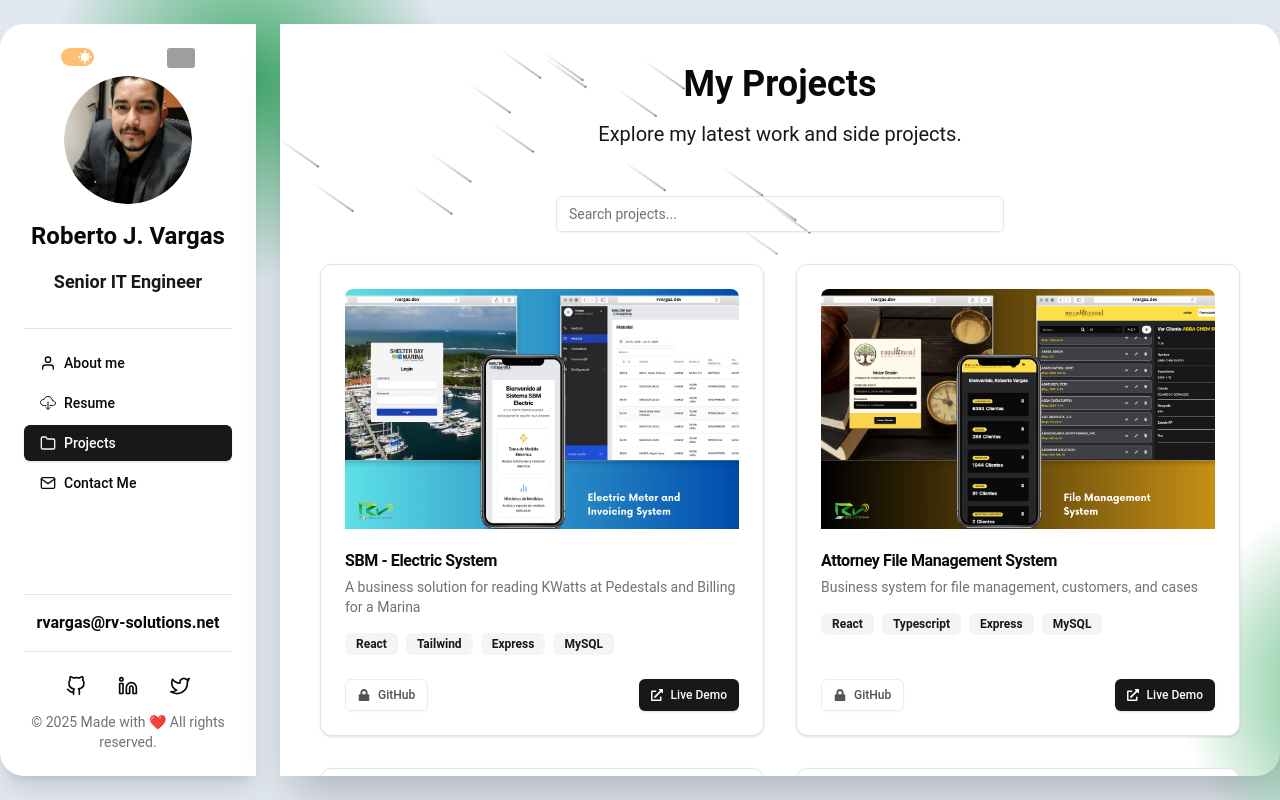
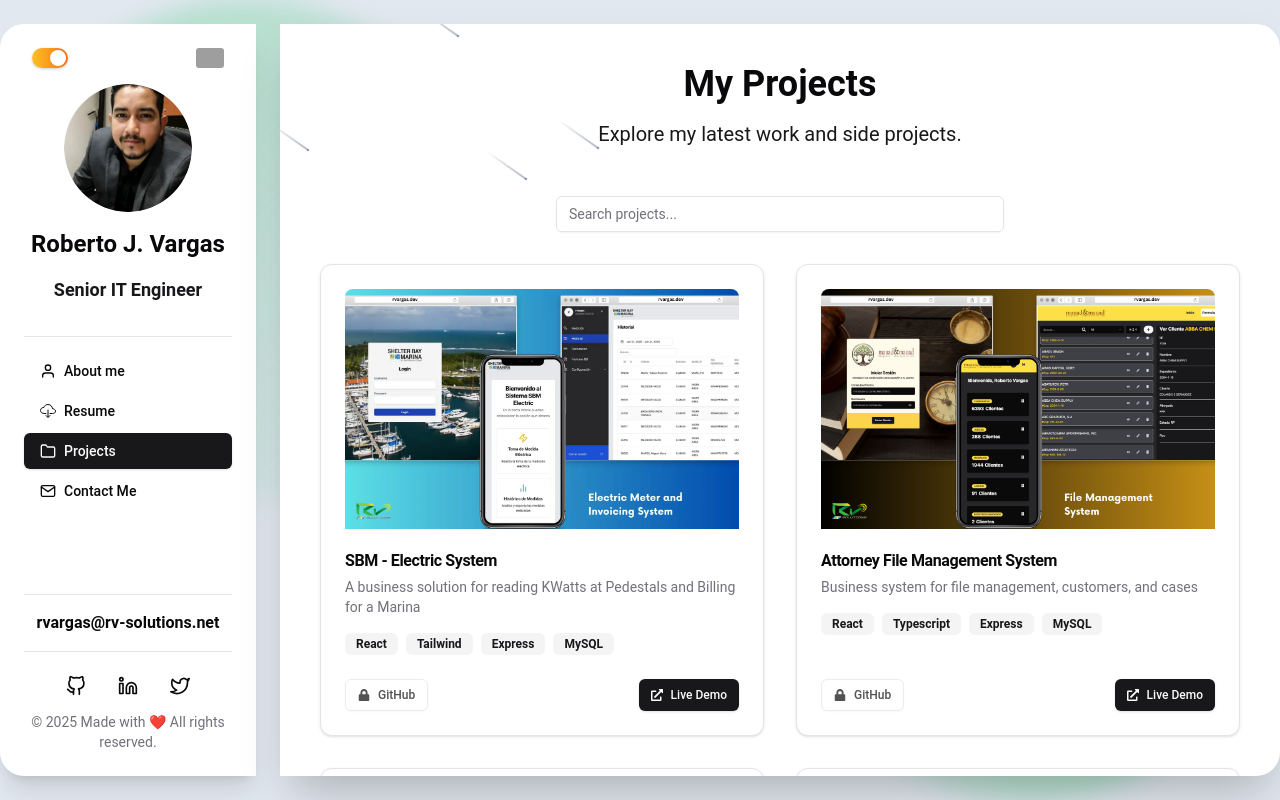
Before and after one commit to RVSolutionsplus507/rvargas-portfolio-v2, a React (Vite) app: page /projects in a window 1280 px wide. Built offline with nearby package versions, Linux system fonts and the light colour scheme; grey boxes are pictures that could not be loaded.

Commit message:
bugfix: Fixing issue with the gradients and darkmode toggle button

```diff
--- a/index.html
+++ b/index.html
@@ -15,8 +15,8 @@
     />
     <meta name="author" content="Roberto Vargas" />
 
-     <!-- Security headers -->
-  <meta http-equiv="Content-Security-Policy" content="default-src 'self'; script-src 'self' 'unsafe-inline'; style-src 'self' 'unsafe-inline'; img-src 'self' data: https://upload.wikimedia.org; connect-src 'self'; font-src 'self'; frame-src 'self';">
+    <!-- Security headers -->
+  <meta http-equiv="Content-Security-Policy" content="default-src 'self'; script-src 'self' 'unsafe-inline'; style-src 'self' 'unsafe-inline' https://fonts.googleapis.com; img-src 'self' data: https://upload.wikimedia.org; connect-src 'self'; font-src 'self' https://fonts.gstatic.com; frame-src 'self';">
   <meta http-equiv="X-XSS-Protection" content="1; mode=block">
   <meta http-equiv="X-Content-Type-Options" content="nosniff">
 
--- a/src/App.jsx
+++ b/src/App.jsx
@@ -4,20 +4,23 @@ import { Meteors } from "@/components/meteors";
 
 function App() {
   return (
-    <div className="relative h-screen bg-slate-200 dark:bg-zinc-950 lg:overflow-hidden">
-      <div className="absolute sm:left-12 left-0 top-[-15%] h-[400px] w-[400px] rounded-full bg-[radial-gradient(circle_farthest-side,rgba(24,155,73,.80),rgba(255,255,255,0))]"></div>
-      <div className="sm:container sm:mx-auto relative flex items-center justify-center h-full py-6">
-        <div className="w-screen flex flex-col md:flex-row gap-6 h-full">
-          <div className="w-full md:w-64 bg-white dark:bg-zinc-800 p-6 rounded-3xl md:rounded-l-3xl md:rounded-r-none shadow-xl h-full border-blur">
+    <div className="relative h-screen w-screen overflow-y-auto md:overflow-hidden bg-slate-200 dark:bg-zinc-950">
+      <div className="absolute left-0 top-0 h-[500px] w-[500px] bg-gradient-to-br from-green-500/30 to-transparent rounded-full blur-md z-0 pointer-events-none"></div>
+      <div className="absolute right-0 bottom-0 h-[500px] w-[500px] bg-gradient-to-tl from-green-500/30 to-transparent rounded-full blur-md z-0 pointer-events-none"></div>
+      <div className="container mx-auto relative flex items-center justify-center h-auto md:h-full py-6">
+        <div className="max-w-7xl w-full flex flex-col md:flex-row gap-6 md:h-full">
+          <div className="w-full md:w-64 bg-white dark:bg-zinc-800 p-6 rounded-3xl md:rounded-l-3xl md:rounded-r-none shadow-xl md:h-full border-blur">
             <Sidebar />
           </div>
-
-          <div className="flex-1 bg-white w-full dark:bg-zinc-800 rounded-3xl md:rounded-r-3xl md:rounded-l-none shadow-2xl flex flex-col h-full border-blur relative">
-            <div className="flex-1 overflow-x-hidden lg:w-full w-screen  p-4 z-10 relative scrollbar-green">
-              <Outlet />
-              <Meteors />
+          <div className="flex-1 bg-white w-full dark:bg-zinc-800 rounded-3xl md:rounded-r-3xl md:rounded-l-none shadow-2xl flex flex-col md:h-full border-blur relative">
+            <div className="flex-1 overflow-x-hidden md:overflow-y-auto p-4 z-10 relative scrollbar-green">
+              <div className="w-full mx-auto">
+                <Outlet />
+              </div>
+              <div className="hidden md:block">
+                <Meteors number={10} />
+              </div>
             </div>
-            <div className="hidden sm:block absolute right-[-30%] bottom-[-15%] h-[400px] w-[400px] rounded-full bg-[radial-gradient(circle_farthest-side,rgba(24,155,73,.80),rgba(255,255,255,0))]"></div>
           </div>
         </div>
       </div>
--- a/src/components/Sidebar.jsx
+++ b/src/components/Sidebar.jsx
@@ -35,9 +35,13 @@ const Sidebar = () => {
   return (
     <>
       <div className="flex flex-col h-full">
-        <div className="flex justify-around mb-2">
-          <Darkmode className="text-[7%]" />
-          <LanguageButton />
+        <div className="flex justify-between items-center mb-4 px-2 gap-2">
+          <div className="flex items-center">
+            <Darkmode />
+          </div>
+          <div className="flex items-center">
+            <LanguageButton />
+          </div>
         </div>
         <div className="flex flex-col items-center space-y-4 mb-8">
           <Avatar className="w-32 h-32">
--- a/src/components/darkmode.jsx
+++ b/src/components/darkmode.jsx
@@ -3,7 +3,7 @@ import PropTypes from "prop-types";
 import { DarkModeContext } from "@/context/darkmodecontext";
 import "@/css/darkmode.css";
 
-export const Darkmode = ({ className }) => {
+export const Darkmode = ({ className = "" }) => {
     const { isDarkMode, toggleDarkMode } = useContext(DarkModeContext);
 
     return (
--- a/src/components/imagesmodal.jsx
+++ b/src/components/imagesmodal.jsx
@@ -25,7 +25,7 @@ function ImageModal({ images, isOpen, onClose }) {
               key={currentIndex}
               src={images[currentIndex]}
               alt={`Project image ${currentIndex + 1}`}
-              className="w-full sm:h-[500px] h-full object-fill"
+              className="w-full sm:h-[500px] h-full object-contain"
               initial={{ opacity: 0 }}
               animate={{ opacity: 1 }}
               exit={{ opacity: 0 }}
--- a/src/components/meteors.jsx
+++ b/src/components/meteors.jsx
@@ -5,25 +5,28 @@ export const Meteors = ({
     number,
     className
 }) => {
-    const meteors = new Array(number || 20).fill(true);
-    return (<>
+    const meteors = new Array(number || 10).fill(true); // Reduje el número de meteoros a 10
+    return (
+        <div className="absolute inset-0 overflow-hidden pointer-events-none" style={{ height: '100%', maxHeight: '600px', zIndex: 0 }}>
             {meteors.map((_, idx) => (
                 <span
                     key={"meteor" + idx}
                     className={cn(
-                    "animate-meteor-effect absolute top-1/2 left-1/2 h-0.5 w-0.5 rounded-[9999px] bg-slate-500 shadow-[0_0_0_1px_#ffffff10] rotate-[215deg]",
+                        "animate-meteor-effect absolute h-0.5 w-0.5 rounded-[9999px] bg-slate-500 shadow-[0_0_0_1px_#ffffff10] rotate-[215deg]",
                         "before:content-[''] before:absolute before:top-1/2 before:transform before:-translate-y-[50%] before:w-[50px] before:h-[1px] before:bg-gradient-to-r before:from-[#64748b] before:to-transparent",
                         className
                     )}
                     style={{
-                    top: 0,
+                        top: Math.floor(Math.random() * 200) + "px",
                         left: Math.floor(Math.random() * (400 - -400) + -400) + "px",
                         animationDelay: Math.random() * (0.8 - 0.2) + 0.2 + "s",
-                    animationDuration: Math.floor(Math.random() * (10 - 2) + 2) + "s",
-                    zIndex: -1, // Added z-index property
-                }}></span>
+                        animationDuration: Math.floor(Math.random() * (8 - 2) + 2) + "s",
+                        zIndex: 0,
+                    }}
+                ></span>
             ))}
-    </>);
+        </div>
+    );
 };
 
 Meteors.propTypes = {
--- a/src/css/darkmode.css
+++ b/src/css/darkmode.css
@@ -1,58 +1,116 @@
 .tdnn {
     position: relative;
-    display: inline-block;
-    height: 16em;
-    width: 30em;
-    border-radius: 16em;
-    transition: all 0.5s;
-    background: #ffffff;
+    display: inline-flex;
+    align-items: center;
+    justify-content: space-between;
+    height: 1.25rem;
+    width: 2.25rem;
+    border-radius: 0.75rem;
+    transition: all 0.3s ease;
+    background: linear-gradient(to right, #d4d4d8, #fafafa);
     cursor: pointer;
-    box-shadow: 0 0 10px 0px #ffffff;
+    box-shadow: 0 1px 3px rgba(0, 0, 0, 0.2);
+    padding: 0.125rem;
     z-index: 100;
+    overflow: hidden;
 }
 
 .day {
-    background: #ffbf71;
+    background: linear-gradient(to right, #fbbf24, #f97316);
 }
 
 .moon {
-    position: relative;
-    display: inline-block;
+    position: absolute;
+    display: block;
     border-radius: 50%;
-    transition: all 0.6s;
-    top: 3em;
-    left: 3em;
-    transform: rotate(-75deg);
-    width: 10em;
-    height: 10em;
-    background: #ffffff;
+    transition: all 0.3s ease;
+    left: 0.125rem;
+    width: 0.9rem;
+    height: 0.9rem;
+    background-color: #94a3b8;
     box-shadow:
-        3em 2.5em 0 0em rgba(0, 0, 0, 0.5019607843) inset,
-        rgba(0, 0, 0, 0.2) 0em -7em 0 -4.5em,
-        rgba(0, 0, 0, 0.2) 3em 7em 0 -4.5em,
-        rgba(0, 0, 0, 0.2) 2em 13em 0 -4em,
-        rgba(0, 0, 0, 0.2) 6em 2em 0 -4.1em,
-        rgba(0, 0, 0, 0.2) 8em 8em 0 -4.5em,
-        rgba(0, 0, 0, 0.2) 6em 13em 0 -4.5em,
-        rgba(0, 0, 0, 0.2) -4em 7em 0 -4.5em,
-        rgba(0, 0, 0, 0.2) -1em 10em 0 -4.5em;
+        inset 0.15rem -0.15rem 0 0 #64748b,
+        0 0 0.15rem rgba(0, 0, 0, 0.2);
+    transform: translateX(0) scale(1);
+    opacity: 1;
 }
 
 .sun {
-    top: 4.5em;
-    left: 18em;
-    transform: rotate(0deg);
-    width: 7em;
-    height: 7em;
-    background: #ffffff;
+    position: absolute;
+    border-radius: 50%;
+    right: 0.125rem;
+    width: 0.9rem;
+    height: 0.9rem;
+    background-color: #fbbf24;
+    box-shadow: 0 0 0.15rem rgba(251, 191, 36, 0.8);
+    transition: all 0.3s ease;
+    transform: translateX(0) scale(0);
+    opacity: 0;
+}
+
+.day .moon {
+    transform: translateX(1.25rem) scale(0);
+    opacity: 0;
+}
+
+.day .sun {
+    transform: translateX(-1.25rem) scale(1);
+    opacity: 1;
+}
+
+/* Añadir indicador de posición que se mueve */
+.tdnn::after {
+    content: '';
+    position: absolute;
+    width: 1rem;
+    height: 1rem;
+    background-color: #ffffff;
+    border-radius: 50%;
+    top: 0.125rem;
+    left: 0.125rem;
+    transition: all 0.3s ease;
+    box-shadow: 0 0 0.15rem rgba(0, 0, 0, 0.1);
+    z-index: -1;
+}
+
+.day::after {
+    left: calc(100% - 1.125rem);
+    background-color: #ffffff;
+}
+
+/* Rayos del sol */
+.sun::before, .sun::after {
+    content: '';
+    position: absolute;
+    background-color: #fbbf24;
+    box-shadow: 0 0 0.125rem rgba(251, 191, 36, 0.8);
+}
+
+/* Rayos verticales */
+.sun::before {
+    height: 0.4rem;
+    width: 0.1rem;
+    top: -0.3rem;
+    left: 0.4rem;
+    border-radius: 0.1rem;
+}
+
+.sun::after {
+    height: 0.4rem;
+    width: 0.1rem;
+    bottom: -0.3rem;
+    left: 0.4rem;
+    border-radius: 0.1rem;
+}
+
+/* Rayos horizontales */
+.sun::before, .sun::after {
     box-shadow:
-        3em 3em 0 5em #ffffff inset,
-        0 -5em 0 -2.7em #ffffff,
-        3.5em -3.5em 0 -3em #ffffff,
-        5em 0 0 -2.7em #ffffff,
-        3.5em 3.5em 0 -3em #ffffff,
-        0 5em 0 -2.7em #ffffff,
-        -3.5em 3.5em 0 -3em #ffffff,
-        -5em 0 0 -2.7em #ffffff,
-        -3.5em -3.5em 0 -3em #ffffff;
+        0 0 0.1rem rgba(251, 191, 36, 0.8),
+        0.3rem 0.3rem 0 -0.05rem #fbbf24,
+        -0.3rem 0.3rem 0 -0.05rem #fbbf24,
+        0.3rem -0.3rem 0 -0.05rem #fbbf24,
+        -0.3rem -0.3rem 0 -0.05rem #fbbf24,
+        0.3rem 0 0 -0.05rem #fbbf24,
+        -0.3rem 0 0 -0.05rem #fbbf24;
 }
--- a/src/main.jsx
+++ b/src/main.jsx
@@ -14,7 +14,10 @@ import ContactPage from "@/pages/contact";
 import AboutMe from "@/pages/aboutme";
 import Resume from "@/pages/resume";
 
-const router = createBrowserRouter([
+// Configuración con flags para v7 para eliminar warnings
+const router = createBrowserRouter(
+  [
+
   {
     path: "/",
     element: <App />,
@@ -42,7 +45,13 @@ const router = createBrowserRouter([
       },
     ],
   },
-]);
+],
+{
+  future: {
+    v7_startTransition: true,
+    v7_relativeSplatPath: true
+  }
+});
 
 createRoot(document.getElementById("root")).render(
   <StrictMode>
--- a/src/pages/projects.jsx
+++ b/src/pages/projects.jsx
@@ -250,7 +250,7 @@ function ProjectPage() {
                 <img
                   src={project.image || "/placeholder.svg"}
                   alt={project.title}
-                  className="w-full h-60 object-fill rounded-t-lg cursor-pointer transition-transform duration-300 hover:scale-105"
+                  className="w-full h-60 object-cover rounded-t-lg cursor-pointer transition-transform duration-300 hover:scale-105"
                   onClick={() => openImageModal(project)}
                 />
               </CardHeader>
```
Lines whose indentation alone changed are shown as unchanged.
